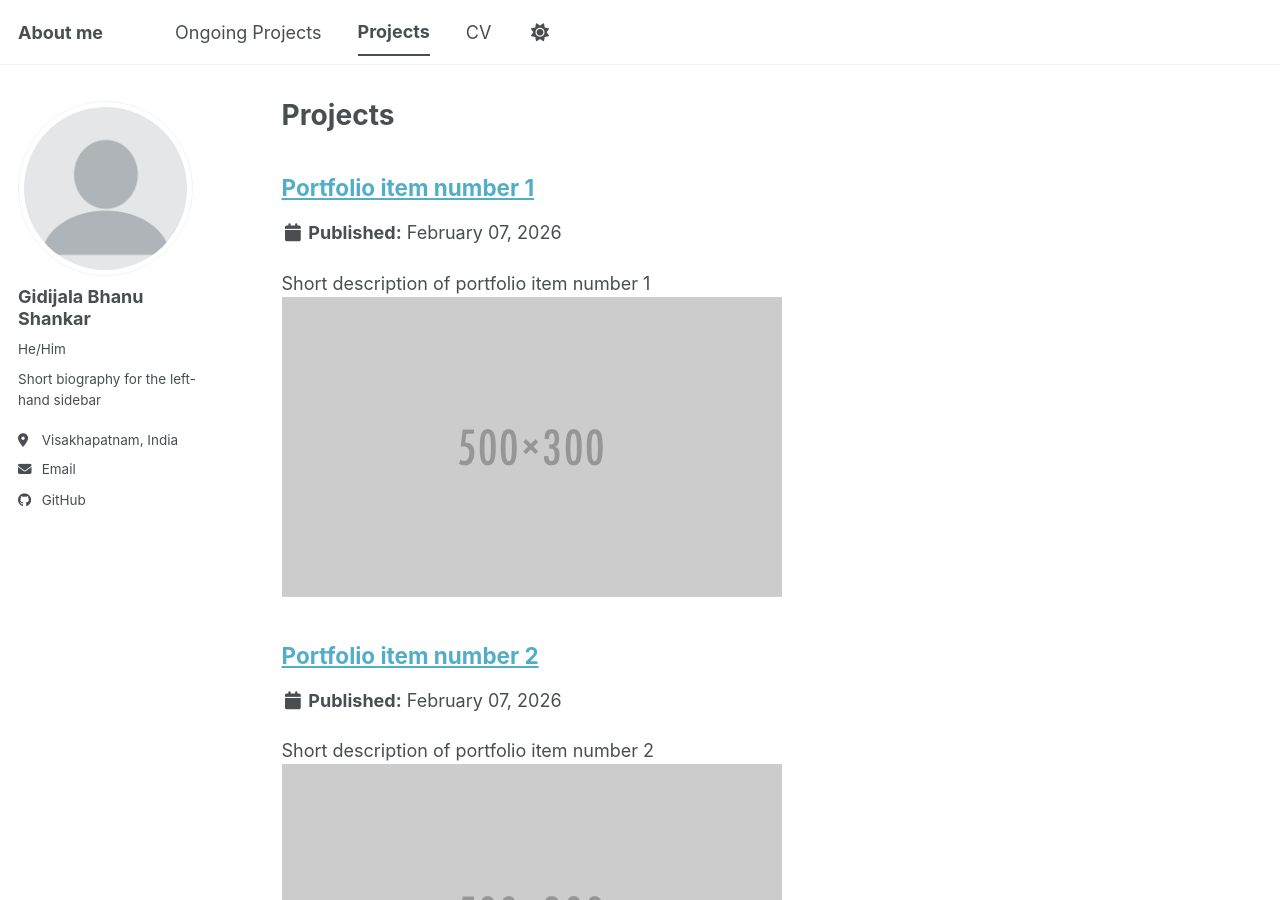
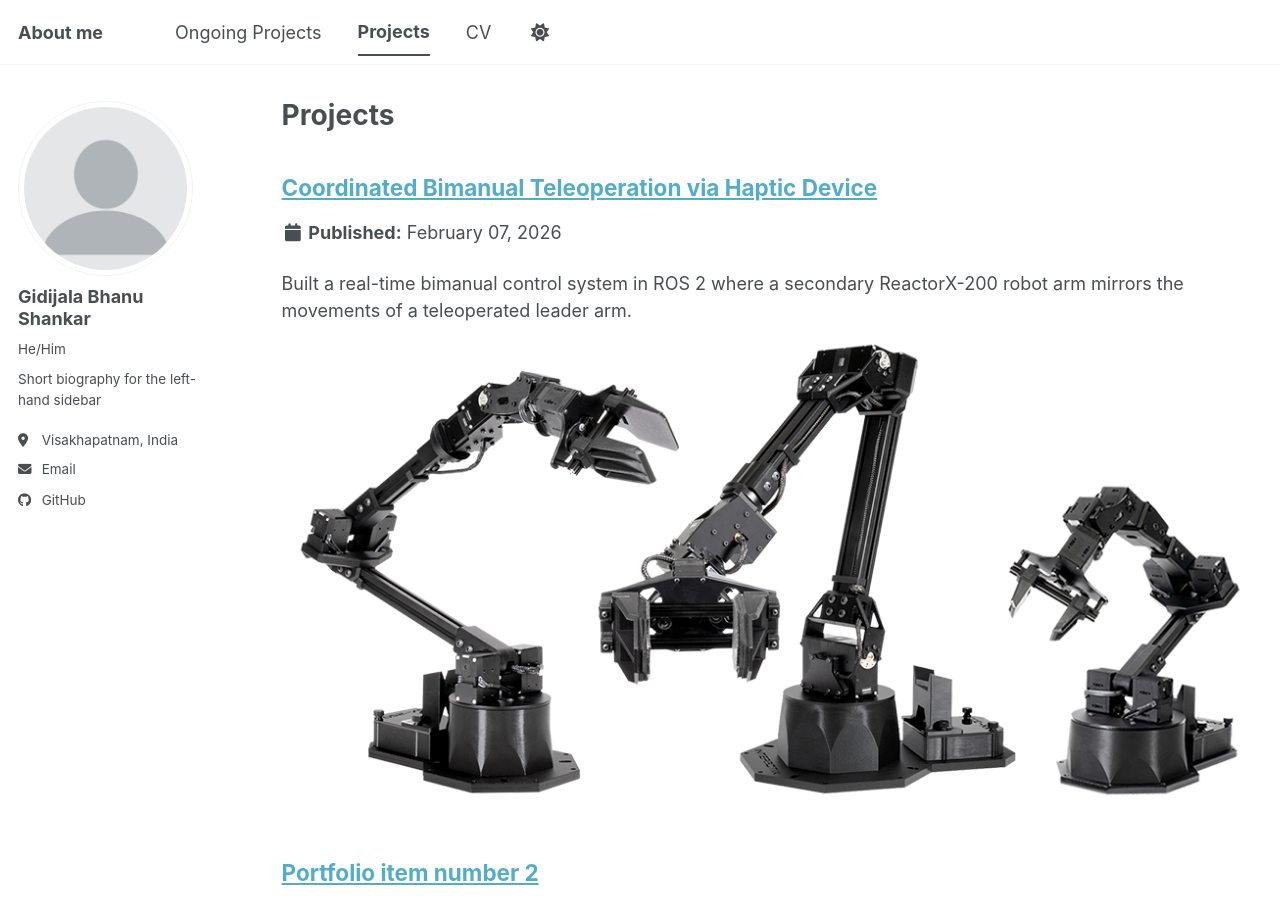
Before and after one commit to Drunk-ed/Drunk-ed.github.io, a Jekyll site: the page built from _pages/portfolio.html, in a window 1280 px wide and 900 px high. Built offline with Jekyll 4.4.1, drawn with Linux system fonts in a browser that asks for light colours; a script bundle is joined from its source files by our own code; library files that are not in the unit come from our copies.

Commit message:
Update portfolio-1.md

```diff
--- a/_portfolio/portfolio-1.md
+++ b/_portfolio/portfolio-1.md
@@ -1,6 +1,6 @@
 ---
-title: "Portfolio item number 1"
-excerpt: "Short description of portfolio item number 1<br/><img src='/images/500x300.png'>"
+title: "Coordinated Bimanual Teleoperation via Haptic Device"
+excerpt: "Built a real-time bimanual control system in ROS 2 where a secondary ReactorX-200 robot arm mirrors the movements of a teleoperated leader arm.<br/><img src='/images/image.png'>"
 collection: portfolio
 ---
 
```
